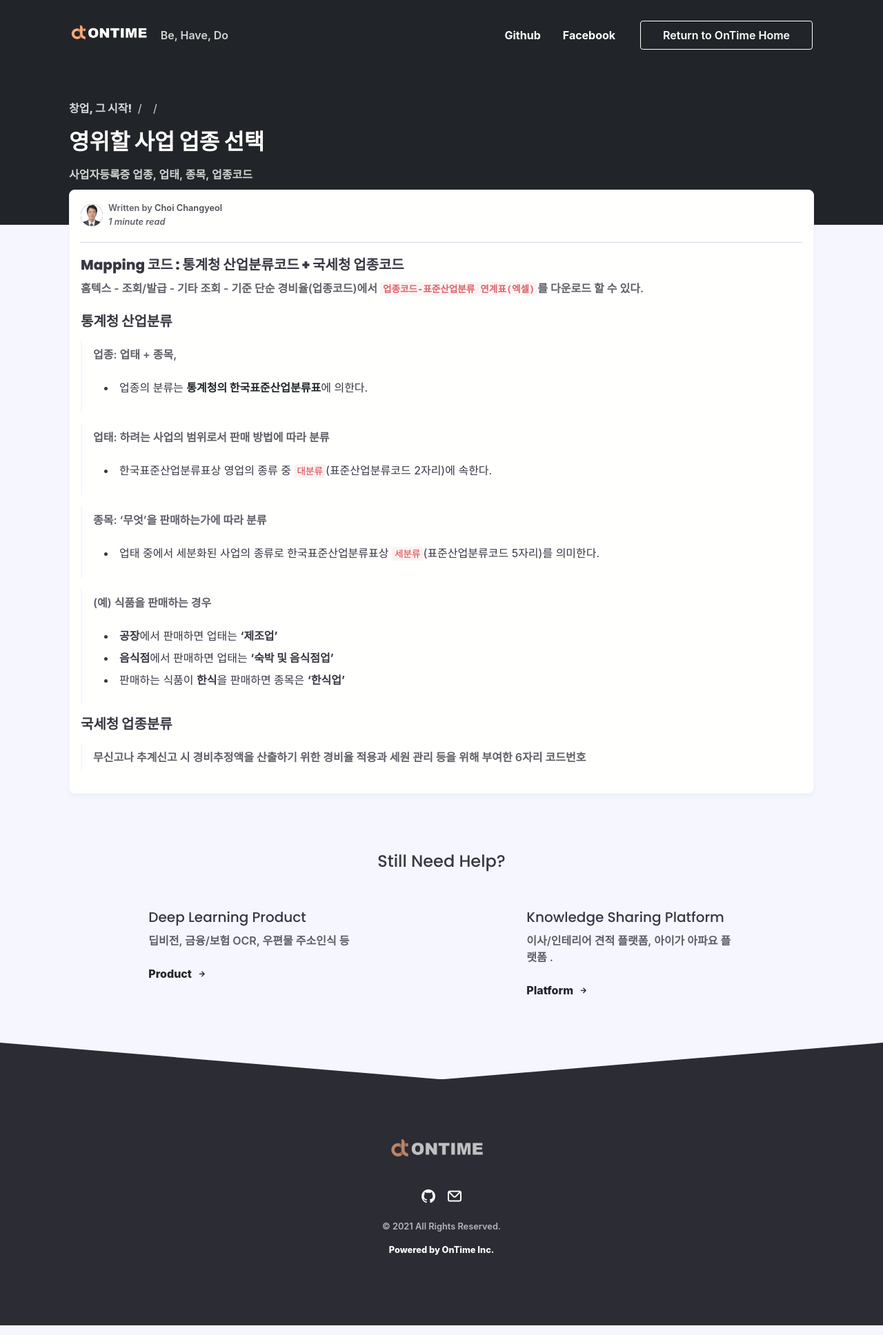
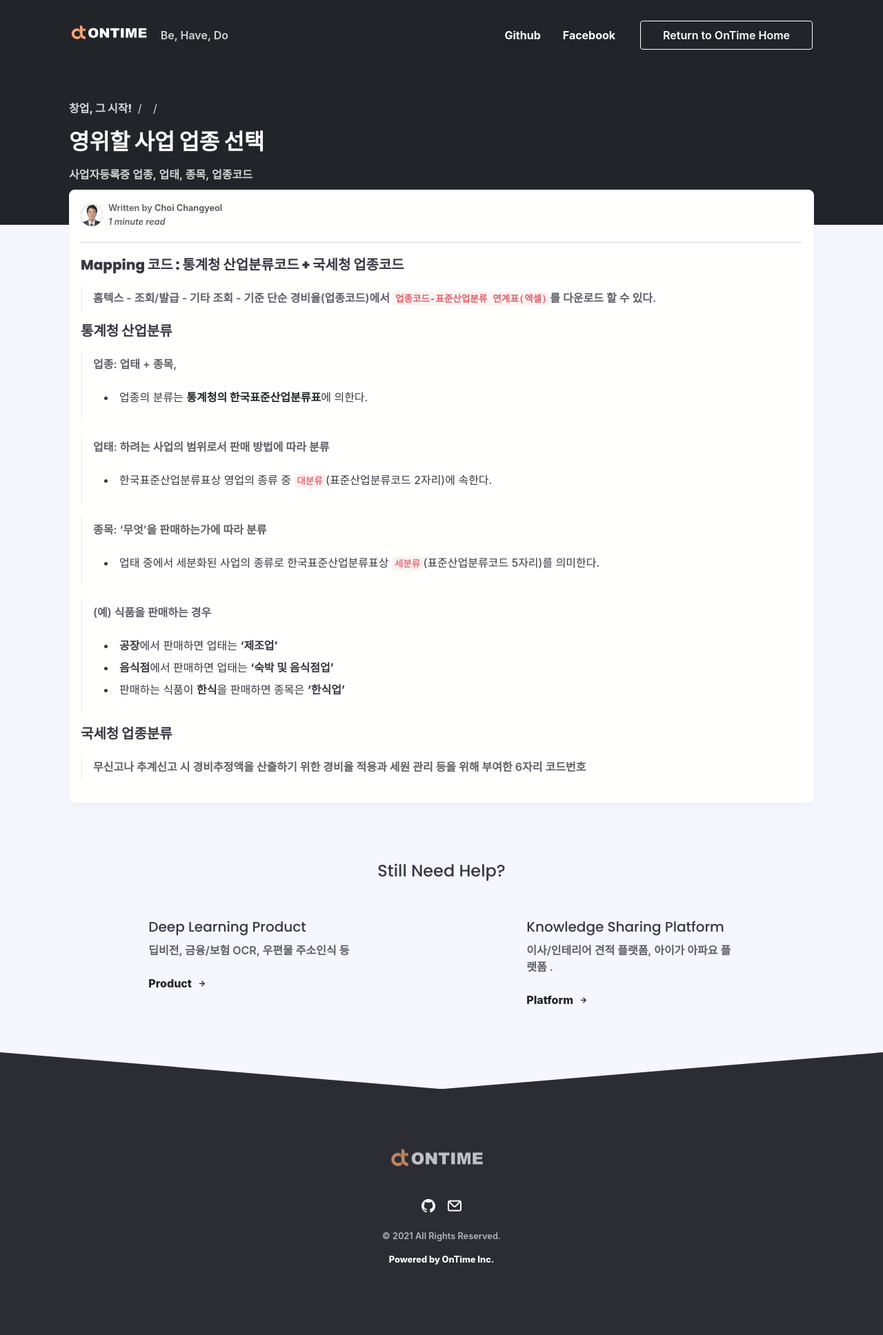
Before and after one commit to ontime-git/ontime-git.github.io, a Jekyll site: the page built from _posts/registration/2021-03-03-Business-License.md, in a window 1280 px wide. Shown: the whole page at 69% size. Built offline with Jekyll 4.4.1, drawn with Linux system fonts in a browser that asks for light colours; nearby versions of some CDN libraries; some web fonts are replaced; comment, search, counter and statistics services are not loaded.

```diff
--- a/_posts/registration/2021-03-03-Business-License.md
+++ b/_posts/registration/2021-03-03-Business-License.md
@@ -13,7 +13,7 @@ published: true
 
 ##### **Mapping 코드 : 통계청 산업분류코드 + 국세청 업종코드**
 
-홈텍스 - 조회/발급 - 기타 조회 - 기준 단순 경비율(업종코드)에서 [`업종코드-표준산업분류 연계표(엑셀)`](https://www.hometax.go.kr/websquare/websquare.wq?w2xPath=/ui/pp/index_pp.xml&tmIdx=1&tm2lIdx=0111050000&tm3lIdx=0111050000){:target="_blank"}를 다운로드 할 수 있다.
+> 홈텍스 - 조회/발급 - 기타 조회 - 기준 단순 경비율(업종코드)에서 [`업종코드-표준산업분류 연계표(엑셀)`](https://www.hometax.go.kr/websquare/websquare.wq?w2xPath=/ui/pp/index_pp.xml&tmIdx=1&tm2lIdx=0111050000&tm3lIdx=0111050000){:target="_blank"}를 다운로드 할 수 있다.
 
 
 ##### **통계청 산업분류**
```
